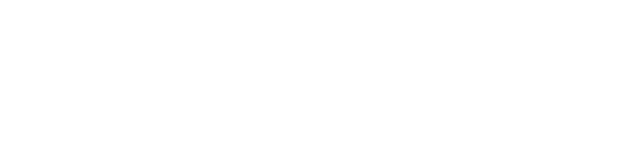
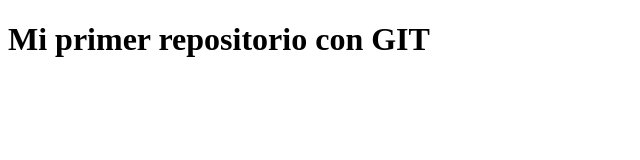
Before and after one commit to Dbonne88/prueba_2-GIT, a plain HTML site: page index.html in a window 1280 px wide. Shown: the whole page, without its empty margins (0-640 px from the left). Drawn offline with Linux system fonts and the light colour scheme.

Commit message:
se agrego el resto

```diff
--- a/index.html
+++ b/index.html
@@ -7,6 +7,6 @@
     <title>Document</title>
 </head>
 <body>
-
+   <h1>Mi primer repositorio con GIT</h1>
 </body>
 </html>
```
Also changed, not shown: app.js (added), styles.css (added).
